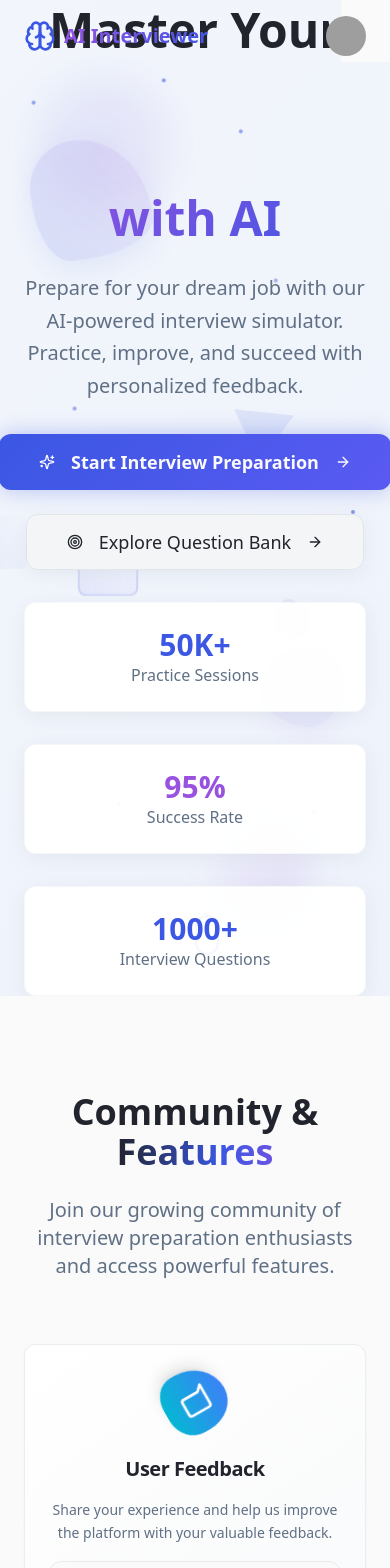
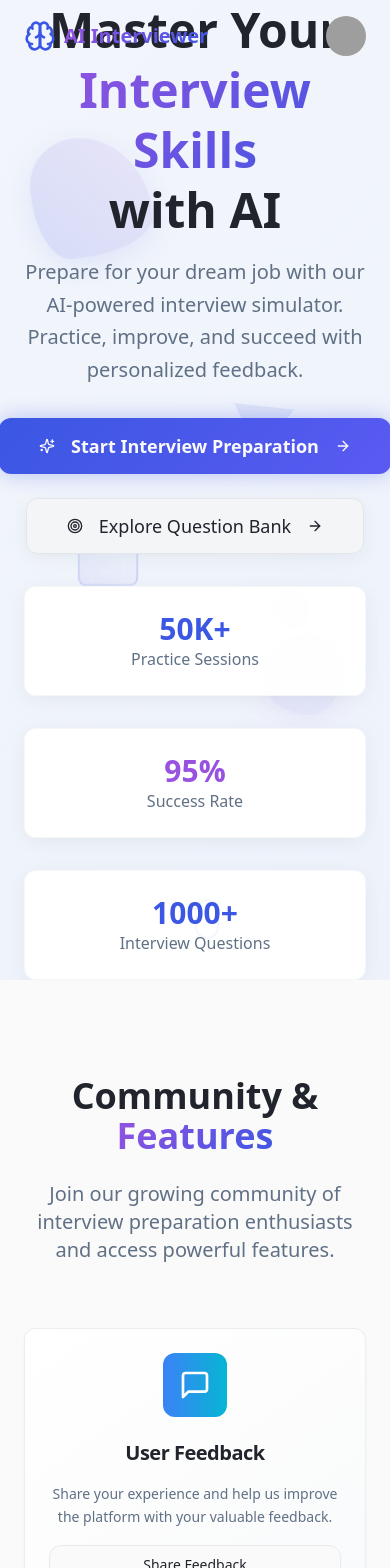
Before and after one commit to DrDarkShadow/prep-ace-ai-93, a React (Vite) app: page / in a window 390 px wide. Shown: the top 1568 px of the page. Built offline with nearby package versions, Linux system fonts and the light colour scheme; grey boxes are pictures that could not be loaded.

Commit message:
Reverted to commit 85d15873343e5989a20a023db77e85a0f71f5b01

```diff
--- a/src/components/FeatureSection.tsx
+++ b/src/components/FeatureSection.tsx
@@ -38,11 +38,11 @@ const FeatureSection = () => {
     <section className="py-24 bg-gradient-to-b from-background to-secondary/20">
       <div className="container mx-auto px-6">
         <div className="text-center mb-16">
-          <h2 className="text-4xl md:text-5xl font-bold mb-6 text-reveal">
+          <h2 className="text-4xl md:text-5xl font-bold mb-6">
             Community &
-            <span className="text-shimmer"> Features</span>
+            <span className="text-gradient"> Features</span>
           </h2>
-          <p className="text-xl text-muted-foreground max-w-2xl mx-auto animate-fade-scale">
+          <p className="text-xl text-muted-foreground max-w-2xl mx-auto">
             Join our growing community of interview preparation enthusiasts and access powerful features.
           </p>
         </div>
@@ -53,26 +53,26 @@ const FeatureSection = () => {
             return (
               <Card
                 key={index}
-                className="interactive-card group h-full tilt-card glow-on-hover"
-                style={{ animationDelay: `${index * 150}ms` }}
+                className="interactive-card group h-full"
+                style={{ animationDelay: `${index * 100}ms` }}
               >
                 <CardHeader className="text-center pb-4">
-                  <div className={`w-16 h-16 mx-auto mb-4 rounded-xl bg-gradient-to-r ${feature.gradient} flex items-center justify-center morphing-shape shadow-lg group-hover:shadow-2xl transition-shadow duration-500`}>
-                    <Icon className="h-8 w-8 text-white group-hover:scale-110 transition-transform duration-300" />
+                  <div className={`w-16 h-16 mx-auto mb-4 rounded-xl bg-gradient-to-r ${feature.gradient} flex items-center justify-center`}>
+                    <Icon className="h-8 w-8 text-white" />
                   </div>
-                  <CardTitle className="text-xl font-semibold group-hover:text-shimmer transition-all duration-300">
+                  <CardTitle className="text-xl font-semibold group-hover:text-primary transition-colors">
                     {feature.title}
                   </CardTitle>
                 </CardHeader>
                 <CardContent className="text-center space-y-4">
-                  <CardDescription className="text-muted-foreground leading-relaxed group-hover:text-foreground/80 transition-colors">
+                  <CardDescription className="text-muted-foreground leading-relaxed">
                     {feature.description}
                   </CardDescription>
                   <Button
                     variant="outline"
-                    className="w-full magnetic-btn group-hover:border-primary group-hover:text-primary group-hover:bg-primary/5 transition-all duration-300 relative overflow-hidden"
+                    className="w-full group-hover:border-primary group-hover:text-primary transition-colors"
                   >
-                    <span className="relative z-10">{feature.action}</span>
+                    {feature.action}
                   </Button>
                 </CardContent>
               </Card>
--- a/src/components/HeroSection.tsx
+++ b/src/components/HeroSection.tsx
@@ -6,36 +6,24 @@ const HeroSection = () => {
     <section className="relative min-h-screen flex items-center justify-center overflow-hidden gradient-bg">
       {/* Animated Background Elements */}
       <div className="absolute inset-0 floating-shapes">
-        <div className="floating-triangle animate-particle-float" />
-        <div className="floating-square morphing-shape" />
-        <div className="floating-hexagon float-animation" />
-
-        {/* Particle System */}
-        <div className="absolute inset-0">
-          {[...Array(9)].map((_, i) => (
-            <div key={i} className="particle" style={{ top: `${Math.random() * 100}%` }} />
-          ))}
-        </div>
-
-        {/* Additional Artistic Elements */}
-        <div className="absolute top-20 left-10 w-32 h-32 bg-gradient-to-br from-primary/10 to-accent/10 rounded-full blur-xl animate-pulse" />
-        <div className="absolute bottom-20 right-20 w-24 h-24 bg-gradient-to-tl from-accent/15 to-primary-glow/10 rounded-full blur-lg float-animation" />
-        <div className="absolute top-1/2 right-10 w-16 h-16 bg-gradient-to-r from-primary-glow/20 to-transparent rounded-full blur-md morphing-shape" />
+        <div className="floating-triangle" />
+        <div className="floating-square" />
+        <div className="floating-hexagon" />
       </div>
 
       {/* Main Content */}
       <div className="relative z-10 container mx-auto px-6 text-center">
         <div className="max-w-4xl mx-auto space-y-8">
           {/* Main Heading */}
-          <div className="space-y-6 animate-slide-up">
+          <div className="space-y-4 animate-slide-up">
             <h1 className="text-5xl md:text-7xl font-bold leading-tight">
-              <span className="text-reveal">Master Your</span>
-              <span className="text-shimmer block mt-2">
+              Master Your
+              <span className="text-gradient block">
                 Interview Skills
               </span>
-              <span className="text-gradient block">with AI</span>
+              with AI
             </h1>
-            <p className="text-xl md:text-2xl text-muted-foreground max-w-2xl mx-auto leading-relaxed animate-fade-scale">
+            <p className="text-xl md:text-2xl text-muted-foreground max-w-2xl mx-auto leading-relaxed">
               Prepare for your dream job with our AI-powered interview simulator.
               Practice, improve, and succeed with personalized feedback.
             </p>
@@ -46,17 +34,17 @@ const HeroSection = () => {
             <Button
               variant="hero"
               size="xl"
-              className="group animate-pulse-glow magnetic-btn glow-on-hover relative overflow-hidden"
+              className="group animate-pulse-glow"
             >
-              <Sparkles className="mr-2 h-5 w-5 relative z-10" />
-              <span className="relative z-10">Start Interview Preparation</span>
-              <ArrowRight className="ml-2 h-5 w-5 group-hover:translate-x-1 transition-transform relative z-10" />
+              <Sparkles className="mr-2 h-5 w-5" />
+              Start Interview Preparation
+              <ArrowRight className="ml-2 h-5 w-5 group-hover:translate-x-1 transition-transform" />
             </Button>
 
             <Button
               variant="secondary-hero"
               size="xl"
-              className="group magnetic tilt-card relative"
+              className="group"
             >
               <Target className="mr-2 h-5 w-5" />
               Explore Question Bank
@@ -66,16 +54,16 @@ const HeroSection = () => {
 
           {/* Stats */}
           <div className="grid grid-cols-1 md:grid-cols-3 gap-8 mt-16 animate-slide-up">
-            <div className="glass-card p-6 rounded-xl tilt-card hover:shadow-2xl transition-all duration-500 group">
-              <div className="text-3xl font-bold text-primary group-hover:text-shimmer">50K+</div>
+            <div className="glass-card p-6 rounded-xl">
+              <div className="text-3xl font-bold text-primary">50K+</div>
               <div className="text-muted-foreground">Practice Sessions</div>
             </div>
-            <div className="glass-card p-6 rounded-xl tilt-card hover:shadow-2xl transition-all duration-500 group">
-              <div className="text-3xl font-bold text-accent group-hover:text-shimmer">95%</div>
+            <div className="glass-card p-6 rounded-xl">
+              <div className="text-3xl font-bold text-accent">95%</div>
               <div className="text-muted-foreground">Success Rate</div>
             </div>
-            <div className="glass-card p-6 rounded-xl tilt-card hover:shadow-2xl transition-all duration-500 group">
-              <div className="text-3xl font-bold text-primary group-hover:text-shimmer">1000+</div>
+            <div className="glass-card p-6 rounded-xl">
+              <div className="text-3xl font-bold text-primary">1000+</div>
               <div className="text-muted-foreground">Interview Questions</div>
             </div>
           </div>
--- a/src/index.css
+++ b/src/index.css
@@ -250,7 +250,6 @@
     transition: var(--transition-smooth);
     position: relative;
     overflow: hidden;
-    cursor: pointer;
   }
 
   .interactive-card::before {
@@ -260,155 +259,25 @@
     left: -100%;
     width: 100%;
     height: 100%;
-    background: linear-gradient(90deg, transparent, hsl(var(--primary) / 0.15), transparent);
+    background: linear-gradient(90deg, transparent, hsl(var(--primary) / 0.1), transparent);
     transition: var(--transition-smooth);
-  }
-
-  .interactive-card::after {
-    content: '';
-    position: absolute;
-    top: 50%;
-    left: 50%;
-    width: 0;
-    height: 0;
-    background: radial-gradient(circle, hsl(var(--primary) / 0.1), transparent 70%);
-    border-radius: 50%;
-    transform: translate(-50%, -50%);
-    transition: all 0.6s cubic-bezier(0.34, 1.56, 0.64, 1);
-    z-index: 0;
   }
 
   .interactive-card:hover::before {
     left: 100%;
   }
 
-  .interactive-card:hover::after {
-    width: 300px;
-    height: 300px;
-  }
-
   .interactive-card:hover {
-    transform: translateY(-8px) scale(1.02);
-    box-shadow: var(--shadow-glow), var(--shadow-accent);
-    border-color: hsl(var(--primary) / 0.3);
-  }
-
-  .interactive-card > * {
-    position: relative;
-    z-index: 1;
-  }
-
-  /* Magnetic Button Effect */
-  .magnetic-btn {
-    position: relative;
-    overflow: hidden;
-    transition: all 0.3s cubic-bezier(0.4, 0, 0.2, 1);
-  }
-
-  .magnetic-btn::before {
-    content: '';
-    position: absolute;
-    top: 50%;
-    left: 50%;
-    width: 0;
-    height: 0;
-    background: linear-gradient(45deg, hsl(var(--primary-glow) / 0.3), transparent);
-    border-radius: 50%;
-    transform: translate(-50%, -50%);
-    transition: all 0.6s ease;
-    z-index: 0;
-  }
-
-  .magnetic-btn:hover::before {
-    width: 200%;
-    height: 200%;
-  }
-
-  .magnetic-btn:hover {
-    transform: translateY(-2px);
-    box-shadow: 0 10px 25px hsl(var(--primary) / 0.3);
+    transform: translateY(-4px);
+    box-shadow: var(--shadow-accent);
+    border-color: hsl(var(--accent) / 0.4);
   }
 
   /* Navigation Styles */
   .nav-blur {
-    background: hsl(var(--background) / 0.95);
-    backdrop-filter: blur(25px);
-    border-bottom: 1px solid hsl(var(--border) / 0.3);
-    transition: all 0.3s ease;
-  }
-
-  /* Parallax Background */
-  .parallax-bg {
-    background-attachment: fixed;
-    background-position: center;
-    background-repeat: no-repeat;
-    background-size: cover;
-  }
-
-  /* Tilt Effect */
-  .tilt-card {
-    transform-style: preserve-3d;
-    transition: transform 0.6s cubic-bezier(0.23, 1, 0.320, 1);
-  }
-
-  .tilt-card:hover {
-    transform: perspective(1000px) rotateX(5deg) rotateY(5deg) scale(1.02);
-  }
-
-  /* Glow Effect */
-  .glow-on-hover {
-    position: relative;
-    z-index: 1;
-  }
-
-  .glow-on-hover::before {
-    content: '';
-    position: absolute;
-    top: 0;
-    left: 0;
-    right: 0;
-    bottom: 0;
-    border-radius: inherit;
-    padding: 2px;
-    background: linear-gradient(45deg, hsl(var(--primary)), hsl(var(--accent)), hsl(var(--primary-glow)));
-    mask: linear-gradient(#fff 0 0) content-box, linear-gradient(#fff 0 0);
-    mask-composite: exclude;
-    opacity: 0;
-    transition: opacity 0.3s ease;
-  }
-
-  .glow-on-hover:hover::before {
-    opacity: 1;
-  }
-
-  /* Morphing Shapes */
-  .morphing-shape {
-    background: linear-gradient(45deg, hsl(var(--primary) / 0.1), hsl(var(--accent) / 0.1));
-    border-radius: 30% 70% 70% 30% / 30% 30% 70% 70%;
-    animation: morph 8s ease-in-out infinite;
-  }
-
-  /* Floating Animation */
-  .float-animation {
-    animation: gentle-float 6s ease-in-out infinite;
-  }
-
-  /* Text Reveal Animation */
-  .text-reveal {
-    overflow: hidden;
-    position: relative;
-  }
-
-  .text-reveal::after {
-    content: '';
-    position: absolute;
-    top: 0;
-    left: 0;
-    width: 100%;
-    height: 100%;
-    background: hsl(var(--background));
-    transform: translateX(-100%);
-    animation: reveal 1.5s ease-out forwards;
+    background: hsl(var(--background) / 0.9);
+    backdrop-filter: blur(20px);
+    border-bottom: 1px solid hsl(var(--border) / 0.5);
   }
 }
 
@@ -466,54 +335,6 @@
     100% { transform: rotate(360deg) translateX(0px); }
   }
 
-  @keyframes morph {
-    0%, 100% {
-      border-radius: 30% 70% 70% 30% / 30% 30% 70% 70%;
-      transform: rotate(0deg);
-    }
-    25% {
-      border-radius: 70% 30% 50% 50% / 30% 60% 70% 40%;
-      transform: rotate(90deg);
-    }
-    50% {
-      border-radius: 50% 50% 30% 70% / 60% 40% 30% 70%;
-      transform: rotate(180deg);
-    }
-    75% {
-      border-radius: 40% 60% 70% 30% / 50% 50% 60% 40%;
-      transform: rotate(270deg);
-    }
-  }
-
-  @keyframes reveal {
-    0% { transform: translateX(-100%); }
-    100% { transform: translateX(100%); }
-  }
-
-  @keyframes particle-float {
-    0%, 100% {
-      transform: translateY(0px) translateX(0px) rotate(0deg);
-      opacity: 0.7;
-    }
-    25% {
-      transform: translateY(-20px) translateX(10px) rotate(90deg);
-      opacity: 1;
-    }
-    50% {
-      transform: translateY(-40px) translateX(-5px) rotate(180deg);
-      opacity: 0.8;
-    }
-    75% {
-      transform: translateY(-20px) translateX(-10px) rotate(270deg);
-      opacity: 0.9;
-    }
-  }
-
-  @keyframes shimmer {
-    0% { transform: translateX(-100%); }
-    100% { transform: translateX(100%); }
-  }
-
   @keyframes pulse-glow {
     0%, 100% { box-shadow: 0 0 20px hsl(var(--primary) / 0.3); }
     50% { box-shadow: 0 0 40px hsl(var(--primary) / 0.6); }
@@ -554,64 +375,10 @@
     animation: pulse-glow 2s ease-in-out infinite;
   }
 
-  .animate-particle-float {
-    animation: particle-float 8s ease-in-out infinite;
-  }
-
   .text-gradient {
     background: var(--gradient-accent);
     -webkit-background-clip: text;
     -webkit-text-fill-color: transparent;
     background-clip: text;
   }
-
-  .text-shimmer {
-    background: linear-gradient(90deg, hsl(var(--foreground)), hsl(var(--primary)), hsl(var(--accent)), hsl(var(--foreground)));
-    background-size: 200% 100%;
-    -webkit-background-clip: text;
-    -webkit-text-fill-color: transparent;
-    background-clip: text;
-    animation: shimmer 3s ease-in-out infinite;
-  }
-
-  /* Particle System */
-  .particle {
-    position: absolute;
-    width: 4px;
-    height: 4px;
-    background: hsl(var(--primary) / 0.6);
-    border-radius: 50%;
-    animation: particle-float 10s linear infinite;
-  }
-
-  .particle:nth-child(1) { left: 10%; animation-delay: 0s; }
-  .particle:nth-child(2) { left: 20%; animation-delay: 1s; }
-  .particle:nth-child(3) { left: 30%; animation-delay: 2s; }
-  .particle:nth-child(4) { left: 40%; animation-delay: 3s; }
-  .particle:nth-child(5) { left: 50%; animation-delay: 4s; }
-  .particle:nth-child(6) { left: 60%; animation-delay: 5s; }
-  .particle:nth-child(7) { left: 70%; animation-delay: 6s; }
-  .particle:nth-child(8) { left: 80%; animation-delay: 7s; }
-  .particle:nth-child(9) { left: 90%; animation-delay: 8s; }
-
-  /* Hover Magnetic Effect */
-  .magnetic:hover {
-    transform: translate3d(0, -5px, 0);
-  }
-
-  .magnetic::before {
-    content: '';
-    position: absolute;
-    top: 0;
-    left: 0;
-    right: 0;
-    bottom: 0;
-    background: linear-gradient(45deg, transparent, hsl(var(--primary) / 0.1), transparent);
-    transform: translateX(-100%);
-    transition: transform 0.6s;
-  }
-
-  .magnetic:hover::before {
-    transform: translateX(100%);
-  }
 }
```
